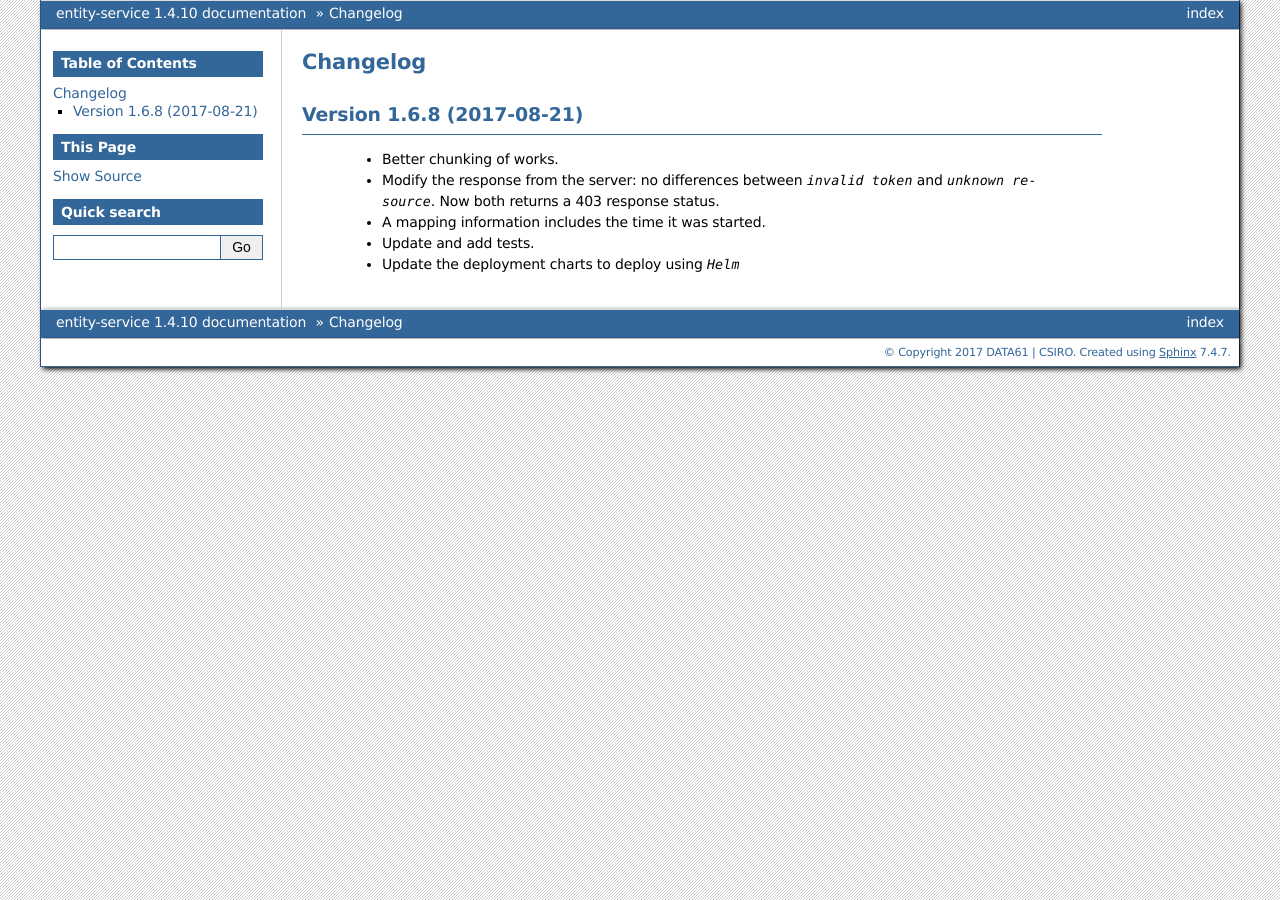
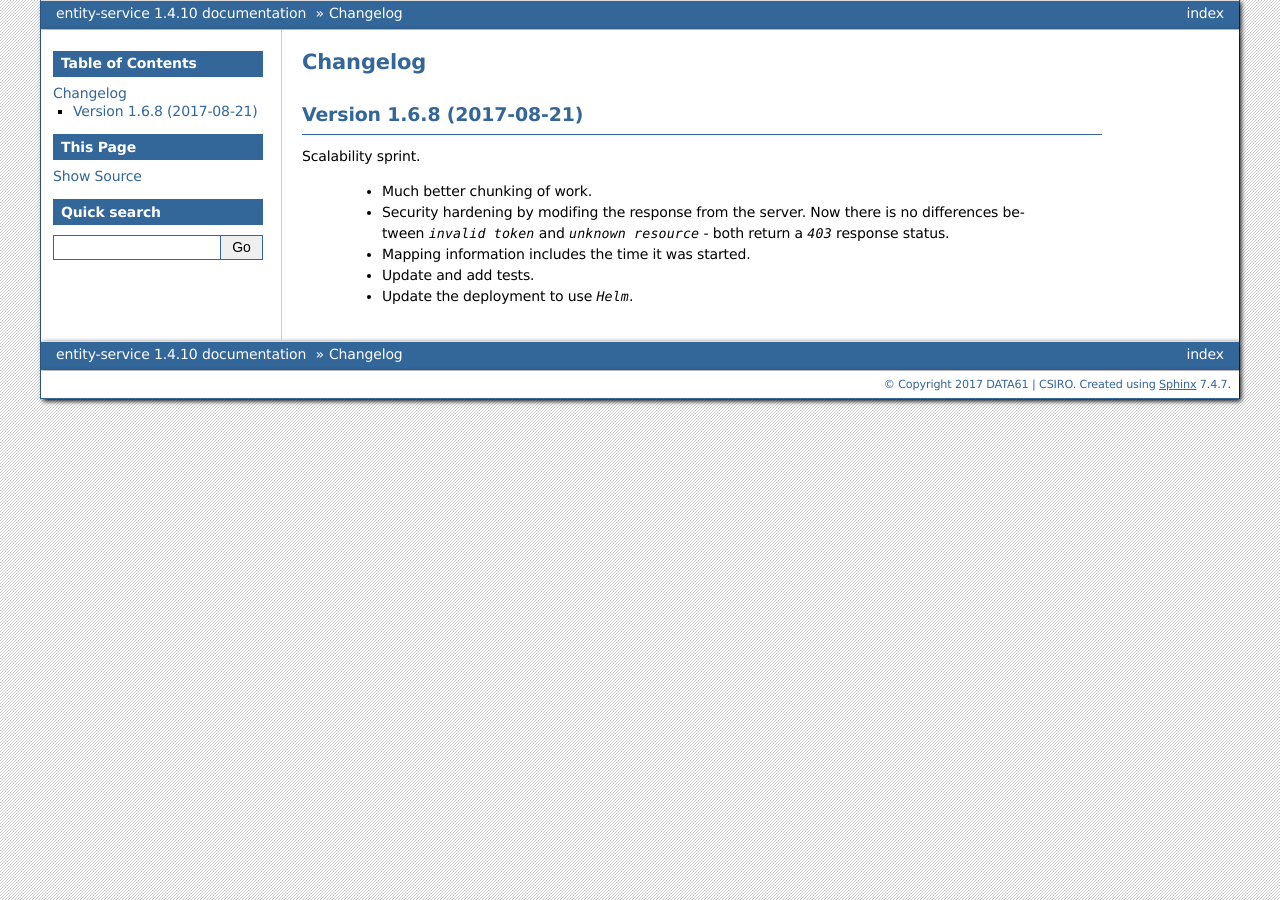
Before and after one commit to data61/anonlink-entity-service, a Sphinx documentation site: the page built from docs/changelog.rst, in a window 1280 px wide. Built offline with Sphinx 7.4.7, drawn with Linux system fonts in a browser that asks for light colours; formulas are drawn with MathJax 3.

Commit message:
Update changelog.rst

```diff
--- a/docs/changelog.rst
+++ b/docs/changelog.rst
@@ -8,8 +8,10 @@
 Version 1.6.8 (2017-08-21)
 --------------------------
 
- - Better chunking of works.
- - Modify the response from the server: no differences between `invalid token` and `unknown resource`. Now both returns a 403 response status.
- - A mapping information includes the time it was started.
+Scalability sprint.
+
+ - Much better chunking of work.
+ - Security hardening by modifing the response from the server. Now there is no differences between `invalid token` and `unknown resource` - both return a `403` response status.
+ - Mapping information includes the time it was started.
  - Update and add tests.
- - Update the deployment charts to deploy using `Helm`
+ - Update the deployment to use `Helm`.
```
